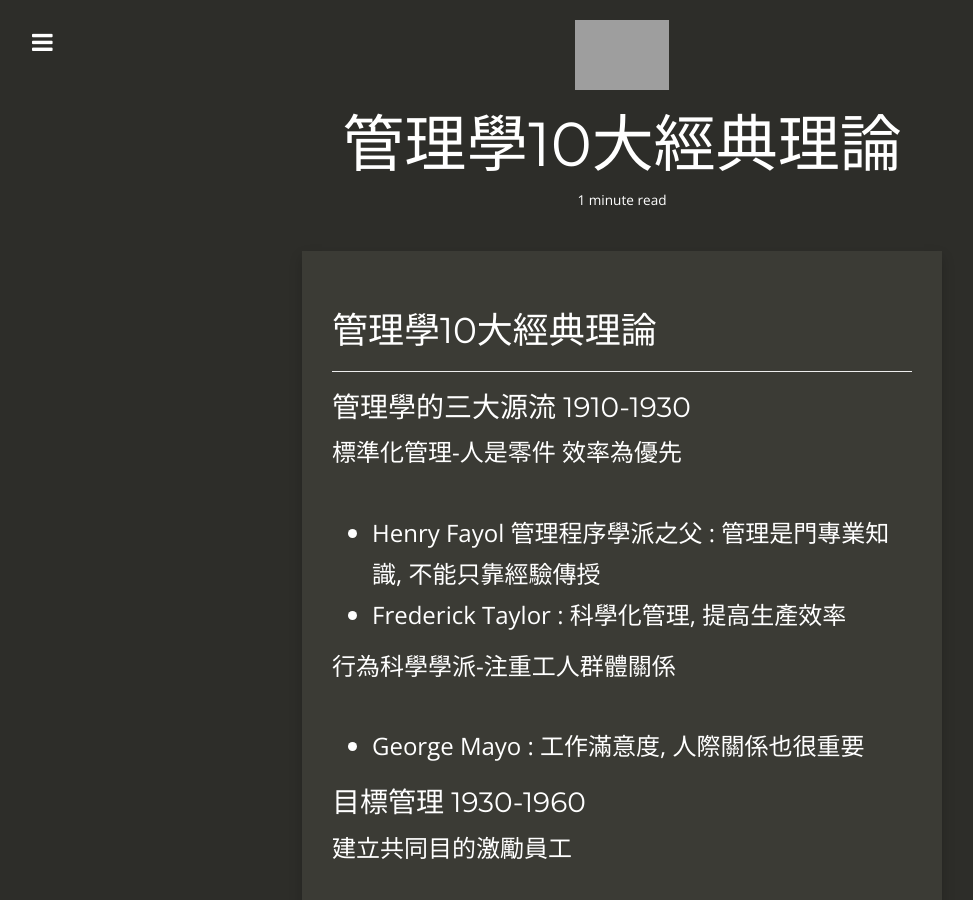
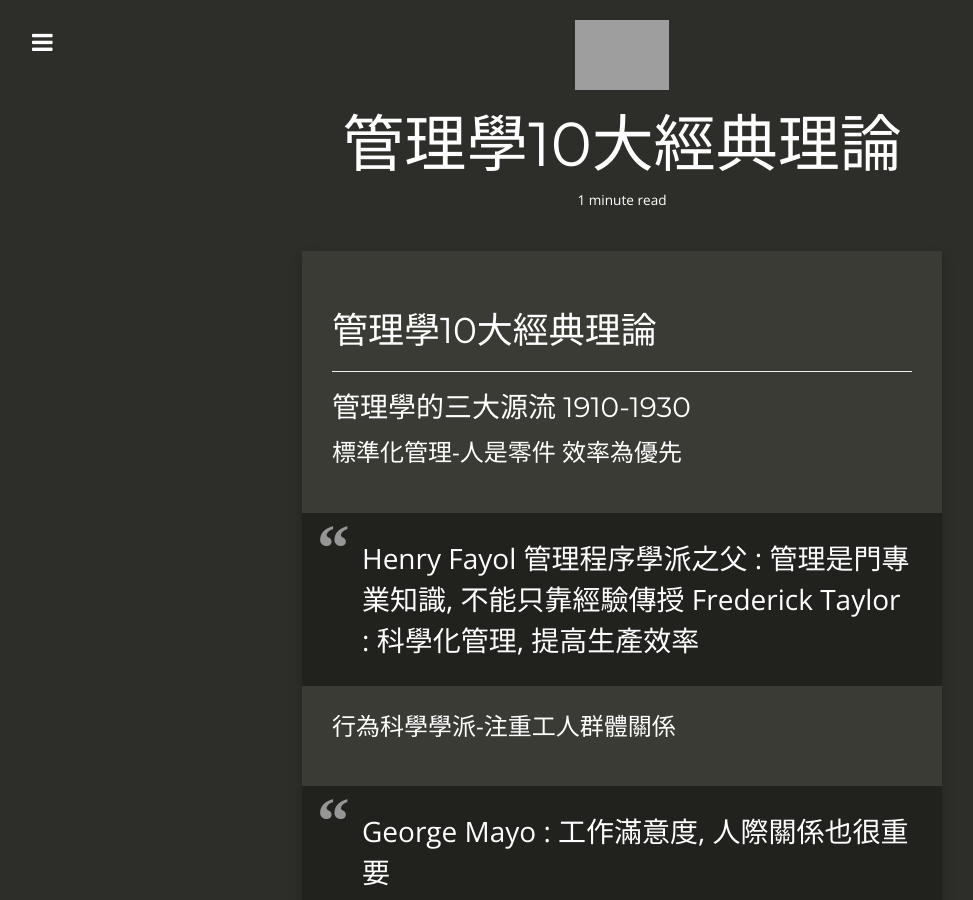
Before and after one commit to jeremywangyuan/Jeremywangyuan.github.io, a Jekyll site: the page built from _posts/2017-09-04-study-note.md, in a window 1280 px wide and 900 px high. Shown: the whole window, without its empty margins (18-991 px from the left). Built offline with Jekyll 4.4.1, drawn with Linux system fonts in a browser that asks for light colours; nearby versions of some CDN libraries; grey boxes are pictures that could not be loaded.

```diff
--- a/_posts/2017-09-04-study-note.md
+++ b/_posts/2017-09-04-study-note.md
@@ -13,11 +13,12 @@ tags:
 
 ### 管理學的三大源流 1910-1930
 標準化管理-人是零件 效率為優先
-- Henry Fayol 管理程序學派之父 : 管理是門專業知識, 不能只靠經驗傳授
-- Frederick Taylor : 科學化管理, 提高生產效率
+>Henry Fayol 管理程序學派之父 : 管理是門專業知識, 不能只靠經驗傳授
+>Frederick Taylor : 科學化管理, 提高生產效率
+
 
 行為科學學派-注重工人群體關係
-- George Mayo : 工作滿意度, 人際關係也很重要
+>George Mayo : 工作滿意度, 人際關係也很重要
 
 ### 目標管理 1930-1960
 建立共同目的激勵員工
@@ -32,7 +33,7 @@ graph TD;
     獎酬-->檢視組織目標;
 </div>
 
-- Peter Drucker : **經理人** Ex: 3個石匠在砌牆, A:我在養家糊口 B:我是本鎮最厲害的石匠 C:我在建造一座大教堂, C是真正的經理人, 知道自己的終極目標
+>Peter Drucker : **經理人** Ex: 3個石匠在砌牆, A:我在養家糊口 B:我是本鎮最厲害的石匠 C:我在建造一座大教堂, C是真正的經理人, 知道自己的終極目標
 
 ### X-Y理論 1930-1960
 X理論:人們生性懶散, 需要胡蘿波和棍子管理
```
